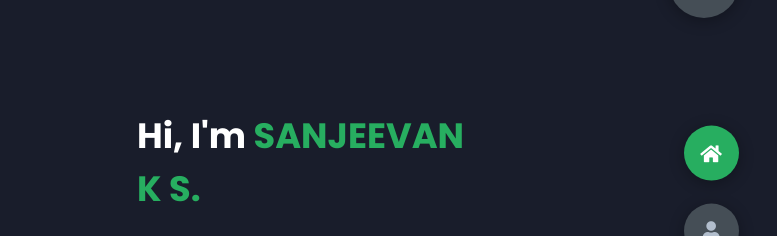
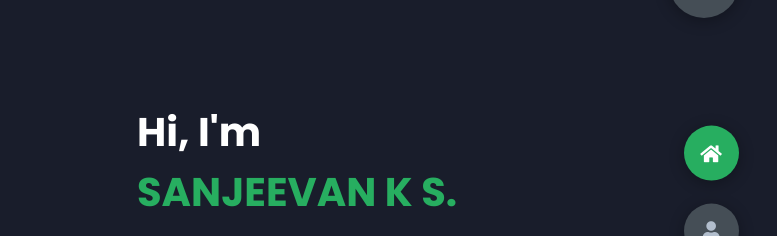
Before and after one commit to sanjeevan-ks/sanjeevan-ks.github.io, a plain HTML site: page index.html in a window 1280 px wide. Shown: the part 92-328 px from the top of the page, 503-1280 px from the left. Drawn offline with Linux system fonts and the light colour scheme.

Commit message:
initial commit

```diff
--- a/styles/styles.css
+++ b/styles/styles.css
@@ -225,7 +225,7 @@ section {
   padding-right: 18rem;
 }
 .header-content .right-header .name {
-  font-size: 2.2rem;
+  font-size: 2.5rem;
 }
 .header-content .right-header .name span {
   color: var(--color-secondary);
```
